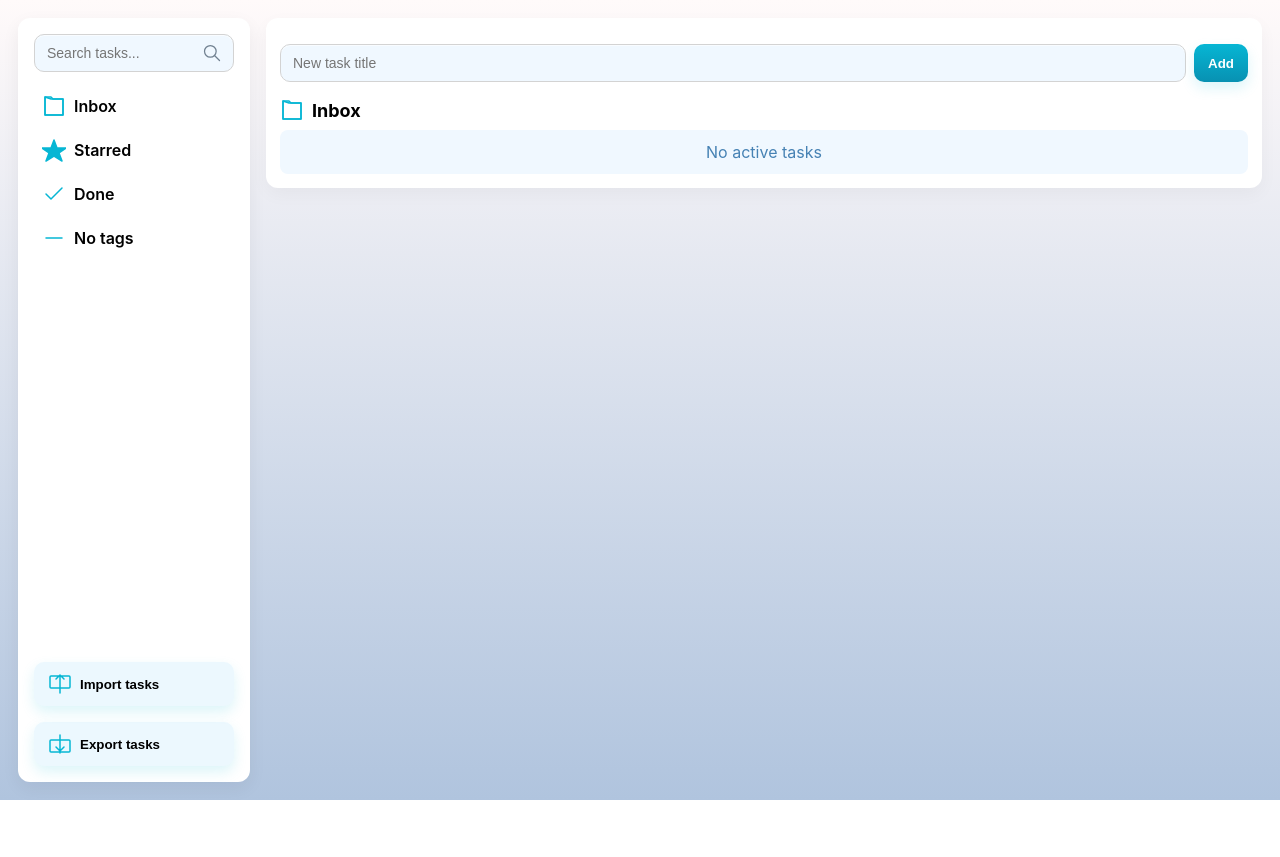
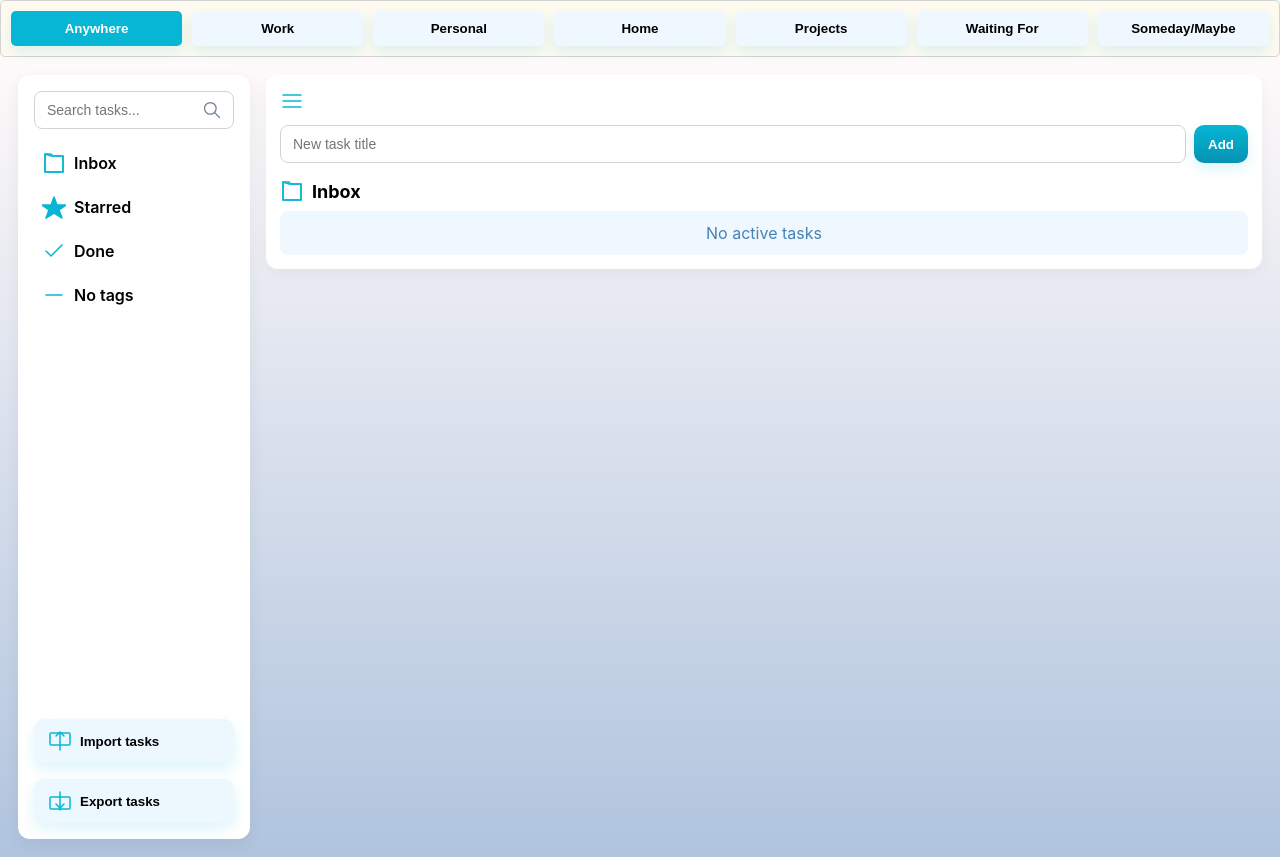
Before and after one commit to abyr/loca-list, a React (Create React App) app: page / in a window 1280 px wide. Before the commit the page ends 800 px from the top, so only its background shows below. Built offline with nearby package versions, Linux system fonts and the light colour scheme.

Commit message:
add unused context

```diff
--- a/src/components/TaskManager.css
+++ b/src/components/TaskManager.css
@@ -130,6 +130,46 @@ input[type="checkbox"]:checked::after {
   box-sizing: border-box;
 }
 
+/* Context Tabs */
+.context-tabs {
+    padding: 10px;
+    border: 1px solid var(--color-border);
+    border-radius: 5px;
+    background-color: var(--color-muted-bg-2);
+}
+.context-tabs ul {
+    list-style-type: none;
+    padding: 0;
+    display: flex;
+    gap: 10px;
+}
+.context-tab {
+    flex: 1;
+}
+.context-button {
+    width: 100%;
+    padding: 10px;
+    border: none;
+    border-radius: 5px;
+    background: none;
+    background-color: var(--color-muted-bg);
+    color: var(--color-text);
+    cursor: pointer;
+    transition: background-color 0.3s;
+}
+.context-button:hover {
+    background-color: var(--color-muted-bg-2);
+}
+.context-button.active {
+    background-color: var(--color-primary-1);
+    color: white;
+    font-weight: bold;
+}
+.context-button:focus {
+    outline: none;
+}
+
+
 /* Sidebar */
 .sidebar {
   width: 200px;
@@ -189,6 +229,10 @@ input[type="checkbox"]:checked::after {
 }
 .icon-box svg {
   color: var(--color-primary-1);
+}
+
+.icon-trigger {
+  cursor: pointer;
 }
 
 /* Task Manager */
@@ -447,9 +491,9 @@ detail-row {
   flex-direction: column;
   gap: 8px;
 }
-.edit-form input,
-.edit-form select,
-.edit-form textarea {
+input,
+select,
+textarea {
   padding: 10px 12px;
   border-radius: 8px;
   border: 1px solid var(--color-border);
@@ -457,7 +501,7 @@ detail-row {
   font-size: 14px;
   resize: vertical;
 }
-.edit-form textarea {
+textarea {
   height: 100px;
 }
 .edit-buttons {
--- a/src/components/TaskManager.tsx
+++ b/src/components/TaskManager.tsx
@@ -9,6 +9,7 @@ import TaskList from './TaskList';
 import TaskDetails from './TaskDetails';
 import CompletedTasksSection from './CompletedTasksSection';
 import AddTask from './AddTask';
+import MenuIcon from './icons/MenuIcon';
 import './TaskManager.css';
 
 const TaskManager: React.FC = () => {
@@ -28,6 +29,7 @@ const TaskManager: React.FC = () => {
   const [selectedBox, setSelectedBox] = useState<'inbox' | 'starred' | 'done' | null>('inbox');
   const [selectedTag, setSelectedTag] = useState<string | null>(null);
   const [sidebarOpen, setSidebarOpen] = useState(false);
+  const [selectedContext, setSelectedContext] = useState<string>('anywhere');
   const { isMobile } = useScreenWidth();
   const isMobileLayout = isMobile;
 
@@ -204,7 +206,49 @@ const TaskManager: React.FC = () => {
     setSelectedBox(box);
   }
 
+  const context = [{
+    id: 'anywhere',
+    name: 'Anywhere',
+  }, {
+    id: 'work',
+    name: 'Work',
+  }, {
+    id: 'personal',
+    name: 'Personal',
+  }, {
+    id: 'home',
+    name: 'Home',
+  }, {
+    id: 'projects',
+    name: 'Projects',
+  }, {
+    id: 'waiting',
+    name: 'Waiting For',
+  }, {
+    id: 'maybe',
+    name: 'Someday/Maybe',
+  }];
+
   return (
+  <div className='task-manager-container'>
+
+    { !isMobileLayout && (
+      <div className='context-tabs'>
+        <ul>
+          {context.map((ctx) => (
+            <li key={ctx.id} className='context-tab'>
+              <button
+                className={`context-button ${selectedContext === ctx.id ? 'active' : ''}`}
+                onClick={() => setSelectedContext(ctx.id)}
+              >
+                {ctx.name}
+              </button>
+            </li>
+          ))}
+        </ul>
+      </div>
+    ) }
+
     <div className={`wrapper ${
       sidebarOpen ? 'sidebar-open' : '' } ${
         isMobileLayout ? 'phone' : 'desktop'
@@ -232,19 +276,29 @@ const TaskManager: React.FC = () => {
         <div className="columns">
           <aside className={`col left ${(selectedTask && isMobileLayout) ? 'hidden' : ''}`}>
             <div className="left-navigation-bar">
-              <li>
-                <button
-                  className="nav-sidebar"
+              <span className='icon-trigger'
                   onClick={(e) => { e.stopPropagation(); toggleSidebar(e); }}
-                  onKeyDown={(e) => onToggleKeyDown(e, toggleSidebar)}
-                  aria-expanded={sidebarOpen}
-                  aria-controls="sidebar"
-                  aria-label={sidebarOpen ? 'Close sidebar' : 'Open sidebar'}
-                  type="button"
-                >
-                  Sidebar
-                </button>
-              </li>
+                  onKeyDown={(e) => onToggleKeyDown(e, toggleSidebar)}>
+                <MenuIcon
+                  title=""
+                  ariaLabel="Toggle Sidebar"
+                />
+              </span>
+
+              { isMobileLayout && (
+                <div className='mobile-context-dropdown'>
+                    <select
+                      value={selectedContext}
+                      onChange={(e) => setSelectedContext(e.target.value)}
+                    >
+                      {context.map((ctx) => (
+                        <option key={ctx.id} value={ctx.id}>
+                          {ctx.name}
+                        </option>
+                      ))}
+                    </select>
+                  </div>
+                ) }
             </div>
 
             <div className="left-header">
@@ -312,6 +366,7 @@ const TaskManager: React.FC = () => {
         {visibleFeedback && <div className="feedback">{visibleFeedback}</div>}
       </div>
     </div>
+  </div>
   );
 };
 
--- /dev/null
+++ b/src/components/icons/MenuIcon.tsx
@@ -0,0 +1,33 @@
+import React from 'react';
+
+interface MenuIconProps {
+    title?: string;
+    ariaLabel?: string;
+}
+
+const MenuIcon: React.FC<MenuIconProps> = ({ title, ariaLabel }) => {
+    return (
+        <div className="icon-box">
+            <svg
+                xmlns="http://www.w3.org/2000/svg"
+                width={24}
+                height={24}
+                viewBox="0 0 24 24"
+                fill="none"
+                stroke="currentColor"
+                strokeWidth="1.5"
+                strokeLinecap="round"
+                strokeLinejoin="round"
+                className="menu-icon"
+                aria-label={ariaLabel || title}
+            >
+                <line x1="3" y1="12" x2="21" y2="12" />
+                <line x1="3" y1="6" x2="21" y2="6" />
+                <line x1="3" y1="18" x2="21" y2="18" />
+            </svg>
+            {title && <span className="icon-title">{title}</span>}
+        </div>
+    );
+};
+
+export default MenuIcon;
```
